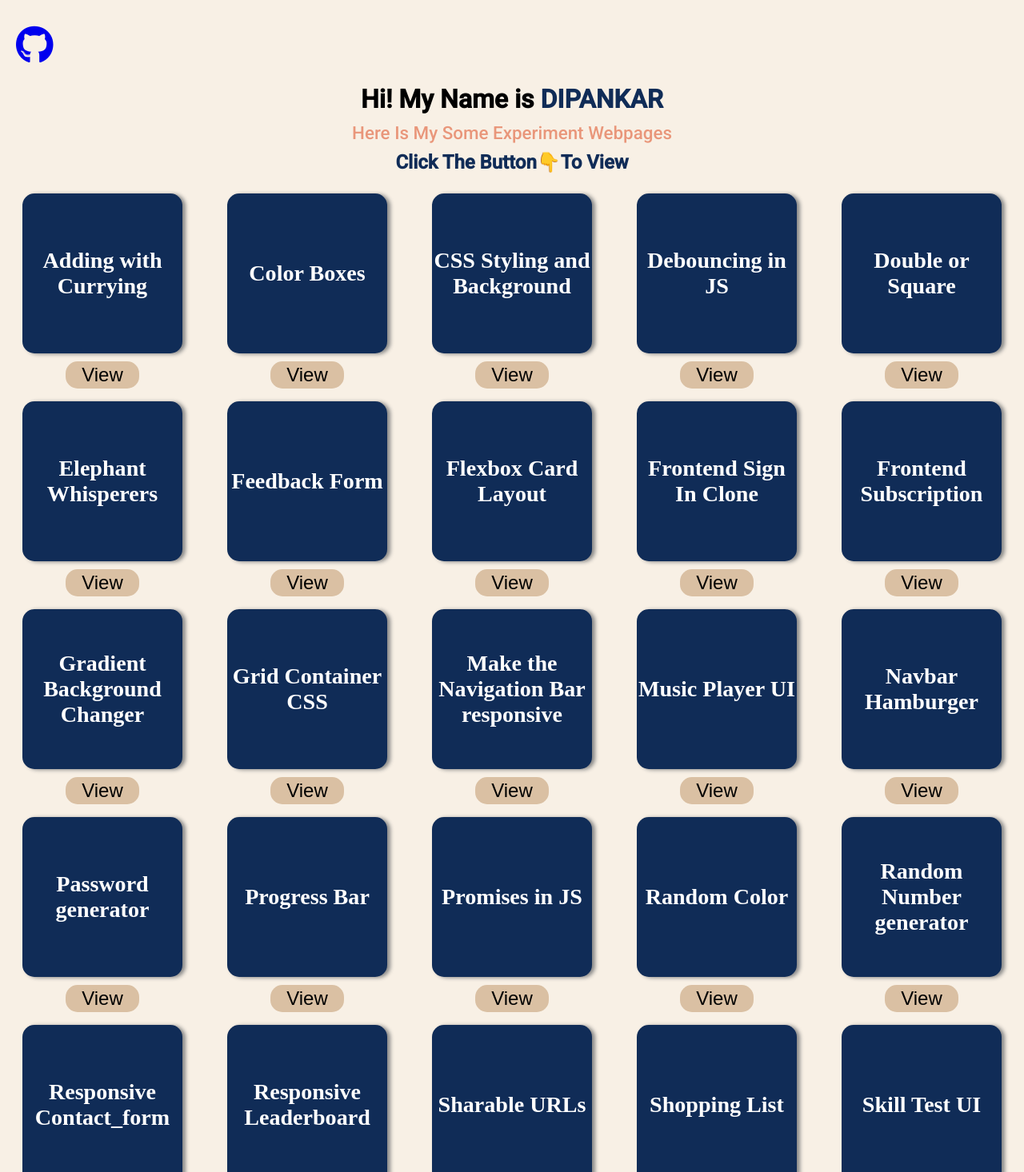
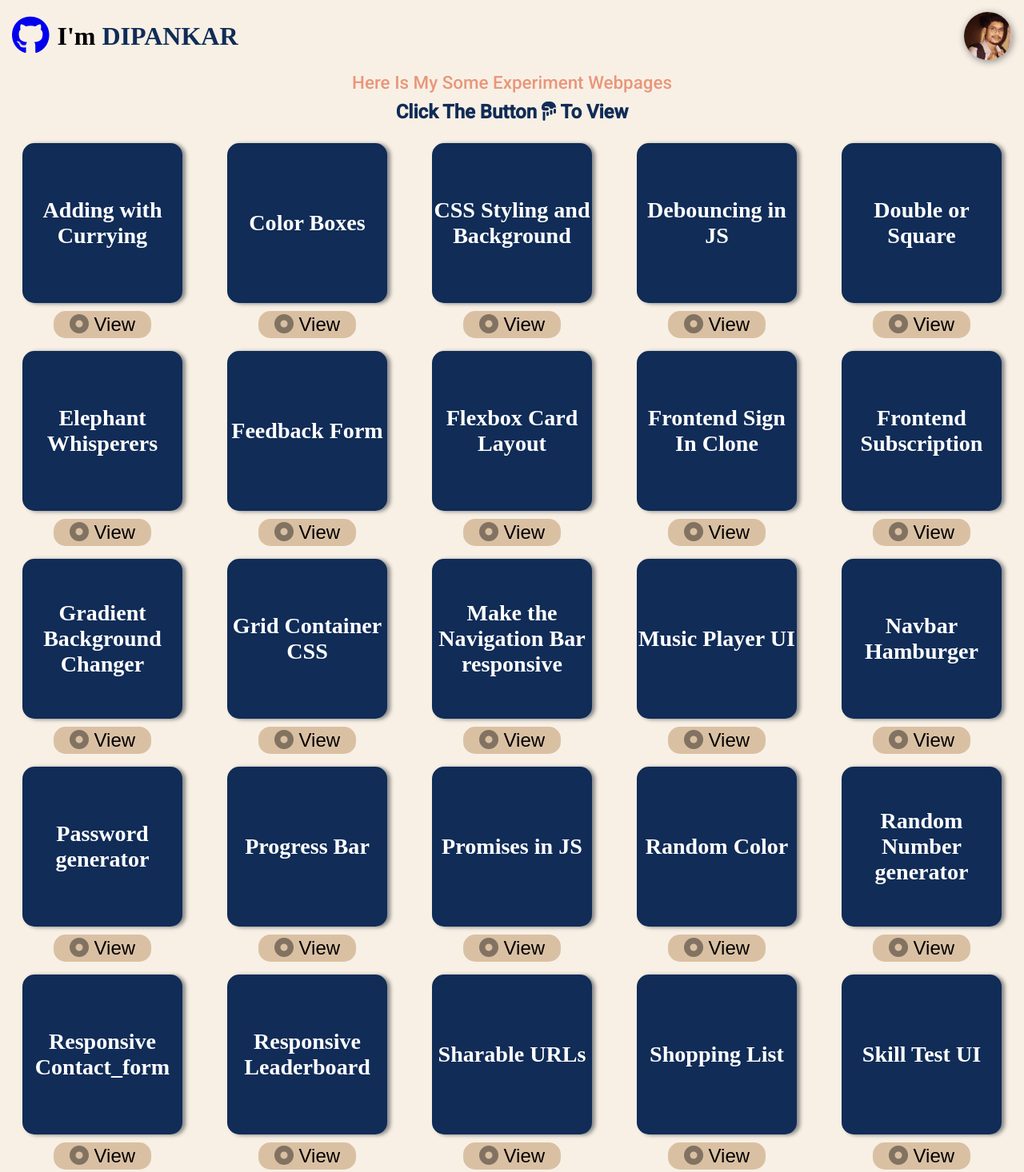
Before and after one commit to Dipankarm1724/Coding-Practice, a plain HTML site: page index.html in a window 1280 px wide. Shown: the top 1466 px of the page at 80% size. Drawn offline with Linux system fonts and the light colour scheme.

Commit message:
Profile image add

```diff
--- a/index.html
+++ b/index.html
@@ -15,16 +15,28 @@
 <body>
 
     <nav>
-        <div class="nav-item">
-            <a href="https://github.com/Dipankarm1724" target="_blank"><i class="fa-brands fa-github fa-beat"></i></a>
+        <div class="logo-name">
+            <div class="nav-item">
+                <a href="https://github.com/Dipankarm1724" target="_blank"><i
+                        class="fa-brands fa-github fa-beat"></i></a>
+            </div>
+            <div>
+                <h1>I'm <span style="color:#102C57">DIPANKAR</span> </h1>
+            </div>
+        </div>
+
+        <div>
+            <div class="frofile-image">
+                <div class="webpage-content">
+                </div>
+            </div>
         </div>
     </nav>
 
     <header>
         <div class="heading">
-            <h1>Hi! My Name is <span style="color:#102C57">DIPANKAR</span> </h1>
             <p class="heading-caption">Here Is My Some Experiment Webpages</p>
-            <h2 class="heading-info">Click The Button👇To View</h2>
+            <h2 class="heading-info">Click The Button <i class="fa-solid fa-hand-point-down fa-bounce"></i> To View</h2>
         </div>
     </header>
 
@@ -37,7 +49,8 @@
                     <h3>Adding with Currying</h3>
                 </div>
                 <div class="btn">
-                    <a href="Adding with Currying/iondex.html" target="_blank"><button class="btn-txt">View</button></a>
+                    <a href="Adding with Currying/iondex.html" target="_blank"><button class="btn-txt"><i
+                                class="fa-solid fa-circle-dot fa-beat-fade"></i> View</button></a>
                 </div>
             </div>
         </div>
@@ -47,7 +60,8 @@
                     <h3>Color Boxes</h3>
                 </div>
                 <div class="btn">
-                    <a href="Colour Boxes/index.html" target="_blank"><button class="btn-txt">View</button></a>
+                    <a href="Colour Boxes/index.html" target="_blank"><button class="btn-txt"><i
+                                class="fa-solid fa-circle-dot fa-beat-fade"></i> View</button></a>
                 </div>
             </div>
         </div>
@@ -57,8 +71,8 @@
                     <h3>CSS Styling and Background</h3>
                 </div>
                 <div class="btn">
-                    <a href="CSS Styling and Background/index.html" target="_blank"><button
-                            class="btn-txt">View</button></a>
+                    <a href="CSS Styling and Background/index.html" target="_blank"><button class="btn-txt"> <i
+                                class="fa-solid fa-circle-dot fa-beat-fade"></i> View</button></a>
                 </div>
             </div>
         </div>
@@ -68,7 +82,8 @@
                     <h3>Debouncing in JS</h3>
                 </div>
                 <div class="btn">
-                    <a href="Debouncing in JS/index.html" target="_blank"><button class="btn-txt">View</button></a>
+                    <a href="Debouncing in JS/index.html" target="_blank"><button class="btn-txt"><i
+                                class="fa-solid fa-circle-dot fa-beat-fade"></i> View</button></a>
                 </div>
             </div>
         </div>
@@ -78,7 +93,8 @@
                     <h3>Double or Square</h3>
                 </div>
                 <div class="btn">
-                    <a href="Double or Square/index.html" target="_blank"><button class="btn-txt">View</button></a>
+                    <a href="Double or Square/index.html" target="_blank"><button class="btn-txt"><i
+                                class="fa-solid fa-circle-dot fa-beat-fade"></i> View</button></a>
                 </div>
             </div>
         </div>
@@ -88,7 +104,8 @@
                     <h3>Elephant Whisperers</h3>
                 </div>
                 <div class="btn">
-                    <a href="Elephant Whisperers/index.html" target="_blank"><button class="btn-txt">View</button></a>
+                    <a href="Elephant Whisperers/index.html" target="_blank"><button class="btn-txt"><i
+                                class="fa-solid fa-circle-dot fa-beat-fade"></i> View</button></a>
                 </div>
             </div>
         </div>
@@ -98,7 +115,8 @@
                     <h3>Feedback Form</h3>
                 </div>
                 <div class="btn">
-                    <a href="Elephant Whisperers/index.html" target="_blank"><button class="btn-txt">View</button></a>
+                    <a href="Elephant Whisperers/index.html" target="_blank"><button class="btn-txt"><i
+                                class="fa-solid fa-circle-dot fa-beat-fade"></i> View</button></a>
                 </div>
             </div>
         </div>
@@ -108,7 +126,8 @@
                     <h3>Flexbox Card Layout</h3>
                 </div>
                 <div class="btn">
-                    <a href="Flexbox Card Layout/index.html" target="_blank"><button class="btn-txt">View</button></a>
+                    <a href="Flexbox Card Layout/index.html" target="_blank"><button class="btn-txt"><i
+                                class="fa-solid fa-circle-dot fa-beat-fade"></i> View</button></a>
                 </div>
             </div>
         </div>
@@ -118,8 +137,8 @@
                     <h3>Frontend Sign In Clone</h3>
                 </div>
                 <div class="btn">
-                    <a href="Frontend Sign In Clone/index.html" target="_blank"><button
-                            class="btn-txt">View</button></a>
+                    <a href="Frontend Sign In Clone/index.html" target="_blank"><button class="btn-txt"><i
+                                class="fa-solid fa-circle-dot fa-beat-fade"></i> View</button></a>
                 </div>
             </div>
         </div>
@@ -129,7 +148,8 @@
                     <h3>Frontend Subscription</h3>
                 </div>
                 <div class="btn">
-                    <a href="Frontend Subscription/index.html" target="_blank"><button class="btn-txt">View</button></a>
+                    <a href="Frontend Subscription/index.html" target="_blank"><button class="btn-txt"><i
+                                class="fa-solid fa-circle-dot fa-beat-fade"></i> View</button></a>
                 </div>
             </div>
         </div>
@@ -139,8 +159,8 @@
                     <h3>Gradient Background Changer</h3>
                 </div>
                 <div class="btn">
-                    <a href="Gradient Background Changer/index.html" target="_blank"><button
-                            class="btn-txt">View</button></a>
+                    <a href="Gradient Background Changer/index.html" target="_blank"><button class="btn-txt"><i
+                                class="fa-solid fa-circle-dot fa-beat-fade"></i> View</button></a>
                 </div>
             </div>
         </div>
@@ -150,7 +170,8 @@
                     <h3>Grid Container CSS</h3>
                 </div>
                 <div class="btn">
-                    <a href="Grid Container CSS/index.html" target="_blank"><button class="btn-txt">View</button></a>
+                    <a href="Grid Container CSS/index.html" target="_blank"><button class="btn-txt"><i
+                                class="fa-solid fa-circle-dot fa-beat-fade"></i> View</button></a>
                 </div>
             </div>
         </div>
@@ -160,8 +181,8 @@
                     <h3>Make the Navigation Bar responsive</h3>
                 </div>
                 <div class="btn">
-                    <a href="Make the Navigation Bar responsive/index.html" target="_blank"><button
-                            class="btn-txt">View</button></a>
+                    <a href="Make the Navigation Bar responsive/index.html" target="_blank"><button class="btn-txt"><i
+                                class="fa-solid fa-circle-dot fa-beat-fade"></i> View</button></a>
                 </div>
             </div>
         </div>
@@ -171,7 +192,8 @@
                     <h3>Music Player UI</h3>
                 </div>
                 <div class="btn">
-                    <a href="Music Player UI/index.html" target="_blank"><button class="btn-txt">View</button></a>
+                    <a href="Music Player UI/index.html" target="_blank"><button class="btn-txt"><i
+                                class="fa-solid fa-circle-dot fa-beat-fade"></i> View</button></a>
                 </div>
             </div>
         </div>
@@ -181,7 +203,8 @@
                     <h3>Navbar Hamburger</h3>
                 </div>
                 <div class="btn">
-                    <a href="Navbar Hamburger/index.html" target="_blank"><button class="btn-txt">View</button></a>
+                    <a href="Navbar Hamburger/index.html" target="_blank"><button class="btn-txt"><i
+                                class="fa-solid fa-circle-dot fa-beat-fade"></i> View</button></a>
                 </div>
             </div>
         </div>
@@ -191,7 +214,8 @@
                     <h3>Password generator</h3>
                 </div>
                 <div class="btn">
-                    <a href="Password generator/index.html" target="_blank"><button class="btn-txt">View</button></a>
+                    <a href="Password generator/index.html" target="_blank"><button class="btn-txt"><i
+                                class="fa-solid fa-circle-dot fa-beat-fade"></i> View</button></a>
                 </div>
             </div>
         </div>
@@ -201,7 +225,8 @@
                     <h3>Progress Bar</h3>
                 </div>
                 <div class="btn">
-                    <a href="Progress Bar/index.html" target="_blank"><button class="btn-txt">View</button></a>
+                    <a href="Progress Bar/index.html" target="_blank"><button class="btn-txt"><i
+                                class="fa-solid fa-circle-dot fa-beat-fade"></i> View</button></a>
                 </div>
             </div>
         </div>
@@ -211,7 +236,8 @@
                     <h3>Promises in JS</h3>
                 </div>
                 <div class="btn">
-                    <a href="Promises in JS/index.html" target="_blank"><button class="btn-txt">View</button></a>
+                    <a href="Promises in JS/index.html" target="_blank"><button class="btn-txt"><i
+                                class="fa-solid fa-circle-dot fa-beat-fade"></i> View</button></a>
                 </div>
             </div>
         </div>
@@ -221,7 +247,8 @@
                     <h3>Random Color</h3>
                 </div>
                 <div class="btn">
-                    <a href="Random Color/index.html" target="_blank"><button class="btn-txt">View</button></a>
+                    <a href="Random Color/index.html" target="_blank"><button class="btn-txt"><i
+                                class="fa-solid fa-circle-dot fa-beat-fade"></i> View</button></a>
                 </div>
             </div>
         </div>
@@ -231,8 +258,8 @@
                     <h3>Random Number generator</h3>
                 </div>
                 <div class="btn">
-                    <a href="Random Number generator/index.html" target="_blank"><button
-                            class="btn-txt">View</button></a>
+                    <a href="Random Number generator/index.html" target="_blank"><button class="btn-txt"><i
+                                class="fa-solid fa-circle-dot fa-beat-fade"></i> View</button></a>
                 </div>
             </div>
         </div>
@@ -242,8 +269,8 @@
                     <h3>Responsive Contact_form</h3>
                 </div>
                 <div class="btn">
-                    <a href="Responsive Contact_form/index.html" target="_blank"><button
-                            class="btn-txt">View</button></a>
+                    <a href="Responsive Contact_form/index.html" target="_blank"><button class="btn-txt"><i
+                                class="fa-solid fa-circle-dot fa-beat-fade"></i> View</button></a>
                 </div>
             </div>
         </div>
@@ -253,8 +280,8 @@
                     <h3>Responsive Leaderboard</h3>
                 </div>
                 <div class="btn">
-                    <a href="Responsive Leaderboard/index.html" target="_blank"><button
-                            class="btn-txt">View</button></a>
+                    <a href="Responsive Leaderboard/index.html" target="_blank"><button class="btn-txt"><i
+                                class="fa-solid fa-circle-dot fa-beat-fade"></i> View</button></a>
                 </div>
             </div>
         </div>
@@ -264,7 +291,8 @@
                     <h3>Sharable URLs</h3>
                 </div>
                 <div class="btn">
-                    <a href="Sharable URLs/index.html" target="_blank"><button class="btn-txt">View</button></a>
+                    <a href="Sharable URLs/index.html" target="_blank"><button class="btn-txt"><i
+                                class="fa-solid fa-circle-dot fa-beat-fade"></i> View</button></a>
                 </div>
             </div>
         </div>
@@ -274,7 +302,8 @@
                     <h3>Shopping List</h3>
                 </div>
                 <div class="btn">
-                    <a href="Shopping List/index.html" target="_blank"><button class="btn-txt">View</button></a>
+                    <a href="Shopping List/index.html" target="_blank"><button class="btn-txt"><i
+                                class="fa-solid fa-circle-dot fa-beat-fade"></i> View</button></a>
                 </div>
             </div>
         </div>
@@ -284,7 +313,8 @@
                     <h3>Skill Test UI</h3>
                 </div>
                 <div class="btn">
-                    <a href="Skill Test UI/index.html" target="_blank"><button class="btn-txt">View</button></a>
+                    <a href="Skill Test UI/index.html" target="_blank"><button class="btn-txt"><i
+                                class="fa-solid fa-circle-dot fa-beat-fade"></i> View</button></a>
                 </div>
             </div>
         </div>
@@ -294,7 +324,8 @@
                     <h3>Stacked Circles</h3>
                 </div>
                 <div class="btn">
-                    <a href="Stacked Circles/index.html" target="_blank"><button class="btn-txt">View</button></a>
+                    <a href="Stacked Circles/index.html" target="_blank"><button class="btn-txt"><i
+                                class="fa-solid fa-circle-dot fa-beat-fade"></i> View</button></a>
                 </div>
             </div>
         </div>
@@ -304,7 +335,8 @@
                     <h3>Tell me Time</h3>
                 </div>
                 <div class="btn">
-                    <a href="Tell me Time/index.html" target="_blank"><button class="btn-txt">View</button></a>
+                    <a href="Tell me Time/index.html" target="_blank"><button class="btn-txt"><i
+                                class="fa-solid fa-circle-dot fa-beat-fade"></i> View</button></a>
                 </div>
             </div>
         </div>
@@ -314,7 +346,8 @@
                     <h3>Text Size Changer</h3>
                 </div>
                 <div class="btn">
-                    <a href="Text Size Changer/index.html" target="_blank"><button class="btn-txt">View</button></a>
+                    <a href="Text Size Changer/index.html" target="_blank"><button class="btn-txt"><i
+                                class="fa-solid fa-circle-dot fa-beat-fade"></i> View</button></a>
                 </div>
             </div>
         </div>
@@ -324,7 +357,8 @@
                     <h3>Three Largest Ages</h3>
                 </div>
                 <div class="btn">
-                    <a href="Three Largest Ages/index.html" target="_blank"><button class="btn-txt">View</button></a>
+                    <a href="Three Largest Ages/index.html" target="_blank"><button class="btn-txt"><i
+                                class="fa-solid fa-circle-dot fa-beat-fade"></i> View</button></a>
                 </div>
             </div>
         </div>
@@ -334,7 +368,8 @@
                     <h3>Toggle the color</h3>
                 </div>
                 <div class="btn">
-                    <a href="Toggle the color/index.html" target="_blank"><button class="btn-txt">View</button></a>
+                    <a href="Toggle the color/index.html" target="_blank"><button class="btn-txt"><i
+                                class="fa-solid fa-circle-dot fa-beat-fade"></i> View</button></a>
                 </div>
             </div>
         </div>
@@ -344,7 +379,8 @@
                     <h3>Wikipedia in iframe</h3>
                 </div>
                 <div class="btn">
-                    <a href="Wikipedia in iframe/index.html" target="_blank"><button class="btn-txt">View</button></a>
+                    <a href="Wikipedia in iframe/index.html" target="_blank"><button class="btn-txt"><i
+                                class="fa-solid fa-circle-dot fa-beat-fade"></i> View</button></a>
                 </div>
             </div>
         </div>
@@ -354,7 +390,8 @@
                     <h3>Workout with JS</h3>
                 </div>
                 <div class="btn">
-                    <a href="Workout with JS/index.html" target="_blank"><button class="btn-txt">View</button></a>
+                    <a href="Workout with JS/index.html" target="_blank"><button class="btn-txt"><i
+                                class="fa-solid fa-circle-dot fa-beat-fade"></i> View</button></a>
                 </div>
             </div>
         </div>
--- a/styles.css
+++ b/styles.css
@@ -2,6 +2,40 @@
     margin: 0;
     padding: 0;
     box-sizing: border-box;
+}
+
+.logo-name {
+    display: flex;
+    text-align: center;
+    align-items: center;
+    gap: 10px;
+    margin-left: 15px;
+    margin-top: 15px;
+}
+
+nav {
+    display: flex;
+    justify-content: space-between;
+}
+
+.nav-item {
+    font-size: 3rem;
+}
+
+h1 {
+    font-size: 2rem;
+}
+
+.frofile-image {
+    width: 60px;
+    height: 60px;
+    background-image: url('/image/my_image.jpg');
+    background-repeat: no-repeat;
+    background-size: cover;
+    /* border: 0.2px solid #102C57; */
+    border-radius: 50px;
+    box-shadow: 1px 2px 10px #888888;
+    margin: 15px 15px 0px 0px;
 }
 
 body {
@@ -59,7 +93,6 @@ button {
 .webpage1 {
     width: 200px;
     height: 200px;
-    /* background-image: url('./image/image.jpg'); */
     background-color: #102C57;
     background-repeat: no-repeat;
     background-size: cover;
@@ -88,9 +121,3 @@ footer {
     background-color: darksalmon;
     border-radius: 50%;
 }
-
-.nav-item {
-    font-size: 3rem;
-    margin: 30px 20px 20px 20px;
-    color: black;
-}
```
Also changed, not shown: image/FB_IMG_1637763153703.jpg (added), image/my_image.jpg (added).
